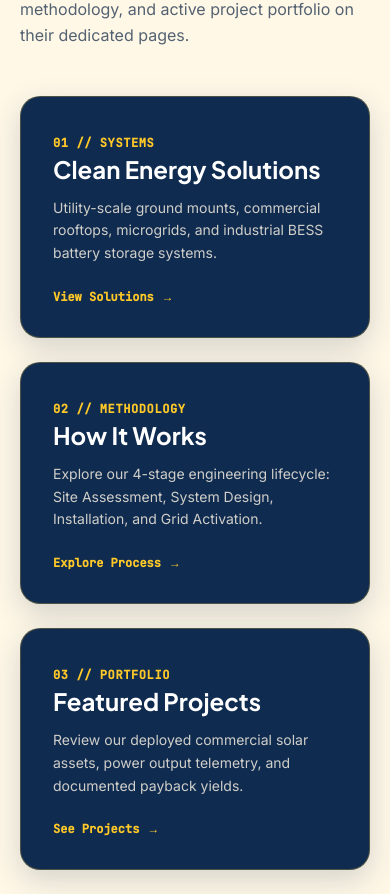
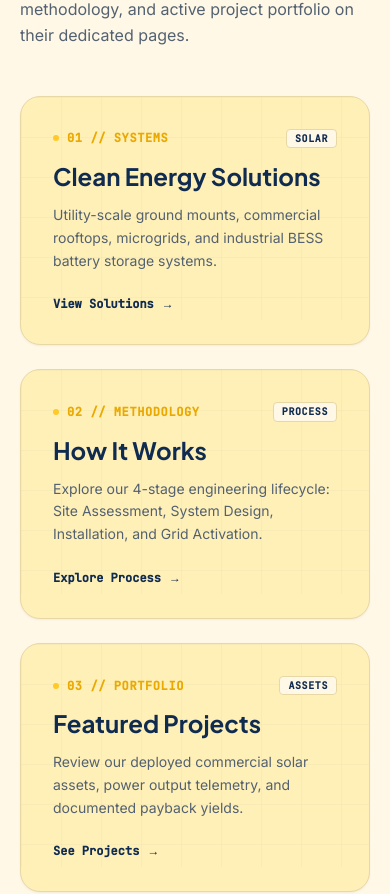
Before and after one commit to Atharva0393/payzero, a Next.js app: page / in a window 390 px wide. Shown: the part 5672-6566 px from the top of the page. Built offline with nearby package versions, Linux system fonts and the light colour scheme.

Commit message:
style: replace all remaining blue boxes and cards with warm solar yellow theme

```diff
--- a/src/app/about/page.tsx
+++ b/src/app/about/page.tsx
@@ -16,7 +16,7 @@ export default function AboutPage() {
       <section className="py-16 sm:py-20 border-b border-[#E8D8A5]/40">
         <Container size="default">
           <div className="max-w-3xl space-y-4">
-            <div className="inline-flex items-center gap-2 px-3 py-1 rounded-[var(--radius-sm)] bg-[#102B50] text-[#FFC928] text-[11px] font-mono tracking-widest uppercase font-semibold">
+            <div className="inline-flex items-center gap-2 px-3 py-1 rounded-[var(--radius-sm)] bg-[#FFF0B8] border border-[#E8D8A5] text-[#102B50] text-[11px] font-mono tracking-widest uppercase font-semibold">
               <span className="w-1.5 h-1.5 rounded-full bg-[#FFC928]"></span>
               ABOUT PAYZERO
             </div>
--- a/src/app/page.tsx
+++ b/src/app/page.tsx
@@ -40,20 +40,27 @@ export default function HomePage() {
           <div className="grid grid-cols-1 md:grid-cols-3 gap-6">
             <Link
               href="/solutions"
-              className="group p-8 rounded-[20px] bg-[#102B50] text-[#FFF8E7] border border-[#FFC928]/25 hover:border-[#FFC928]/50 transition-all duration-300 hover:-translate-y-1 shadow-[0_10px_30px_rgba(16,43,80,0.18)] flex flex-col justify-between space-y-6"
+              className="group p-8 rounded-[20px] bg-[#FFF0B8] text-[#102B50] border border-[#E8D8A5] hover:border-[#FFC928] transition-all duration-300 hover:-translate-y-1 shadow-xs hover:shadow-md flex flex-col justify-between space-y-6 relative overflow-hidden"
             >
-              <div className="space-y-3">
-                <span className="font-mono text-xs text-[#FFC928] uppercase tracking-wider font-semibold">
+              <div className="absolute inset-0 bg-grid-pattern opacity-60 pointer-events-none" />
+              <div className="relative z-10 space-y-3">
+                <div className="flex items-center justify-between font-mono text-xs text-[#EAA900] uppercase tracking-wider font-bold">
+                  <span className="flex items-center gap-2">
+                    <span className="w-1.5 h-1.5 rounded-full bg-[#FFC928]" />
                     01 // SYSTEMS
                   </span>
-                <h3 className="font-heading text-2xl font-bold text-white group-hover:text-[#FFC928] transition-colors">
+                  <span className="border border-[#E8D8A5] px-2 py-0.5 rounded-[var(--radius-sm)] bg-[#FFF8E7] text-[#102B50] text-[10px]">
+                    SOLAR
+                  </span>
+                </div>
+                <h3 className="font-heading text-2xl font-bold text-[#102B50] group-hover:text-[#EAA900] transition-colors">
                   Clean Energy Solutions
                 </h3>
-                <p className="text-sm text-[#FFF8E7]/80 leading-relaxed font-normal">
+                <p className="text-sm text-[#536171] leading-relaxed font-normal">
                   Utility-scale ground mounts, commercial rooftops, microgrids, and industrial BESS battery storage systems.
                 </p>
               </div>
-              <div className="inline-flex items-center gap-2 text-xs font-mono font-semibold text-[#FFC928] group-hover:underline">
+              <div className="relative z-10 inline-flex items-center gap-2 text-xs font-mono font-bold text-[#102B50] group-hover:text-[#EAA900] group-hover:translate-x-1 transition-all">
                 <span>View Solutions</span>
                 <span>→</span>
               </div>
@@ -61,20 +68,27 @@ export default function HomePage() {
 
             <Link
               href="/how-it-works"
-              className="group p-8 rounded-[20px] bg-[#102B50] text-[#FFF8E7] border border-[#FFC928]/25 hover:border-[#FFC928]/50 transition-all duration-300 hover:-translate-y-1 shadow-[0_10px_30px_rgba(16,43,80,0.18)] flex flex-col justify-between space-y-6"
+              className="group p-8 rounded-[20px] bg-[#FFF0B8] text-[#102B50] border border-[#E8D8A5] hover:border-[#FFC928] transition-all duration-300 hover:-translate-y-1 shadow-xs hover:shadow-md flex flex-col justify-between space-y-6 relative overflow-hidden"
             >
-              <div className="space-y-3">
-                <span className="font-mono text-xs text-[#FFC928] uppercase tracking-wider font-semibold">
+              <div className="absolute inset-0 bg-grid-pattern opacity-60 pointer-events-none" />
+              <div className="relative z-10 space-y-3">
+                <div className="flex items-center justify-between font-mono text-xs text-[#EAA900] uppercase tracking-wider font-bold">
+                  <span className="flex items-center gap-2">
+                    <span className="w-1.5 h-1.5 rounded-full bg-[#FFC928]" />
                     02 // METHODOLOGY
                   </span>
-                <h3 className="font-heading text-2xl font-bold text-white group-hover:text-[#FFC928] transition-colors">
+                  <span className="border border-[#E8D8A5] px-2 py-0.5 rounded-[var(--radius-sm)] bg-[#FFF8E7] text-[#102B50] text-[10px]">
+                    PROCESS
+                  </span>
+                </div>
+                <h3 className="font-heading text-2xl font-bold text-[#102B50] group-hover:text-[#EAA900] transition-colors">
                   How It Works
                 </h3>
-                <p className="text-sm text-[#FFF8E7]/80 leading-relaxed font-normal">
+                <p className="text-sm text-[#536171] leading-relaxed font-normal">
                   Explore our 4-stage engineering lifecycle: Site Assessment, System Design, Installation, and Grid Activation.
                 </p>
               </div>
-              <div className="inline-flex items-center gap-2 text-xs font-mono font-semibold text-[#FFC928] group-hover:underline">
+              <div className="relative z-10 inline-flex items-center gap-2 text-xs font-mono font-bold text-[#102B50] group-hover:text-[#EAA900] group-hover:translate-x-1 transition-all">
                 <span>Explore Process</span>
                 <span>→</span>
               </div>
@@ -82,20 +96,27 @@ export default function HomePage() {
 
             <Link
               href="/projects"
-              className="group p-8 rounded-[20px] bg-[#102B50] text-[#FFF8E7] border border-[#FFC928]/25 hover:border-[#FFC928]/50 transition-all duration-300 hover:-translate-y-1 shadow-[0_10px_30px_rgba(16,43,80,0.18)] flex flex-col justify-between space-y-6"
+              className="group p-8 rounded-[20px] bg-[#FFF0B8] text-[#102B50] border border-[#E8D8A5] hover:border-[#FFC928] transition-all duration-300 hover:-translate-y-1 shadow-xs hover:shadow-md flex flex-col justify-between space-y-6 relative overflow-hidden"
             >
-              <div className="space-y-3">
-                <span className="font-mono text-xs text-[#FFC928] uppercase tracking-wider font-semibold">
+              <div className="absolute inset-0 bg-grid-pattern opacity-60 pointer-events-none" />
+              <div className="relative z-10 space-y-3">
+                <div className="flex items-center justify-between font-mono text-xs text-[#EAA900] uppercase tracking-wider font-bold">
+                  <span className="flex items-center gap-2">
+                    <span className="w-1.5 h-1.5 rounded-full bg-[#FFC928]" />
                     03 // PORTFOLIO
                   </span>
-                <h3 className="font-heading text-2xl font-bold text-white group-hover:text-[#FFC928] transition-colors">
+                  <span className="border border-[#E8D8A5] px-2 py-0.5 rounded-[var(--radius-sm)] bg-[#FFF8E7] text-[#102B50] text-[10px]">
+                    ASSETS
+                  </span>
+                </div>
+                <h3 className="font-heading text-2xl font-bold text-[#102B50] group-hover:text-[#EAA900] transition-colors">
                   Featured Projects
                 </h3>
-                <p className="text-sm text-[#FFF8E7]/80 leading-relaxed font-normal">
+                <p className="text-sm text-[#536171] leading-relaxed font-normal">
                   Review our deployed commercial solar assets, power output telemetry, and documented payback yields.
                 </p>
               </div>
-              <div className="inline-flex items-center gap-2 text-xs font-mono font-semibold text-[#FFC928] group-hover:underline">
+              <div className="relative z-10 inline-flex items-center gap-2 text-xs font-mono font-bold text-[#102B50] group-hover:text-[#EAA900] group-hover:translate-x-1 transition-all">
                 <span>See Projects</span>
                 <span>→</span>
               </div>
--- a/src/app/projects/page.tsx
+++ b/src/app/projects/page.tsx
@@ -16,7 +16,7 @@ export default function ProjectsPage() {
       <section className="py-16 sm:py-20 border-b border-[#E8D8A5]/40">
         <Container size="default">
           <div className="max-w-3xl space-y-4">
-            <div className="inline-flex items-center gap-2 px-3 py-1 rounded-[var(--radius-sm)] bg-[#102B50] text-[#FFC928] text-[11px] font-mono tracking-widest uppercase font-semibold">
+            <div className="inline-flex items-center gap-2 px-3 py-1 rounded-[var(--radius-sm)] bg-[#FFF0B8] border border-[#E8D8A5] text-[#102B50] text-[11px] font-mono tracking-widest uppercase font-semibold">
               <span className="w-1.5 h-1.5 rounded-full bg-[#FFC928]"></span>
               FEATURED PORTFOLIO
             </div>
--- a/src/components/layout/Header.tsx
+++ b/src/components/layout/Header.tsx
@@ -185,13 +185,13 @@ export const Header: React.FC = () => {
 
         {/* Mobile Navigation Drawer */}
         {isMobileMenuOpen && (
-          <div className="md:hidden pt-5 pb-4 border-t border-[#E8D8A5]/30 mt-4 space-y-4 bg-[#102B50]/95 backdrop-blur-xl rounded-xl p-4 animate-in fade-in duration-200 text-white">
+          <div className="md:hidden pt-5 pb-4 border border-[#E8D8A5] mt-4 space-y-4 bg-[#FFF8E7]/95 backdrop-blur-xl rounded-xl p-4 animate-in fade-in duration-200 text-[#102B50] shadow-xl">
             <nav className="flex flex-col space-y-3">
               {NAV_ITEMS.map((link) => (
                 <Link
                   key={link.id}
                   href={link.href || "#"}
-                  className="text-base font-medium text-white/90 hover:text-[#FFC928] py-1"
+                  className="text-base font-semibold text-[#102B50] hover:text-[#EAA900] py-1"
                   onClick={() => setIsMobileMenuOpen(false)}
                 >
                   {link.label}
@@ -201,7 +201,7 @@ export const Header: React.FC = () => {
             <div className="pt-2">
               <Link
                 href="#contact"
-                className="inline-flex items-center justify-center gap-2 w-full px-5 py-2.5 text-sm font-semibold text-[#102B50] bg-[#FFC928] hover:bg-[#FFD84D] rounded-full transition-all"
+                className="inline-flex items-center justify-center gap-2 w-full px-5 py-2.5 text-sm font-semibold text-white bg-[#102B50] hover:bg-[#0B1F3A] rounded-full transition-all shadow-md"
                 onClick={() => setIsMobileMenuOpen(false)}
               >
                 <span>Get a Consultation</span>
--- a/src/components/ui/Badge.tsx
+++ b/src/components/ui/Badge.tsx
@@ -20,9 +20,9 @@ export const Badge: React.FC<BadgeProps> = ({
     outline:
       "bg-transparent text-[#102B50] border-[#102B50]/30",
     dark:
-      "bg-[#102B50] text-[#FFF8E7] border-[#E8D8A5]/30",
+      "bg-[#FFF8E7] text-[#102B50] border-[#E8D8A5]",
     accent:
-      "bg-[#102B50] text-[#FFC928] border-[#FFC928]/40",
+      "bg-[#FFC928] text-[#102B50] border-[#EAA900]/40",
   };
 
   return <span className={`${base} ${variants[variant]} ${className}`}>{children}</span>;
--- a/src/components/ui/Card.tsx
+++ b/src/components/ui/Card.tsx
@@ -20,7 +20,7 @@ export const Card: React.FC<CardProps> = ({
     surface: "bg-[var(--bg-surface)] border border-[var(--border-light)] text-[var(--text-primary)]",
     subtle: "bg-[var(--bg-subtle)] border border-[var(--border-subtle)] text-[var(--text-primary)]",
     outline: "bg-transparent border border-[var(--border-light)] text-[var(--text-primary)]",
-    dark: "bg-[var(--bg-inverse)] border border-[var(--border-dark)] text-[var(--text-inverse)]",
+    dark: "bg-[var(--bg-subtle)] border border-[var(--border-light)] text-[var(--text-primary)]",
   };
 
   const paddingStyles = {
```
Also changed, not shown: src/app/how-it-works/page.tsx (+24 -19 lines), src/app/solutions/page.tsx (+19 -17 lines), src/components/home/FinalCTASection.tsx (+13 -13 lines), src/components/home/ProcessSection.tsx (+12 -12 lines). Lines whose indentation alone changed are shown as unchanged.
